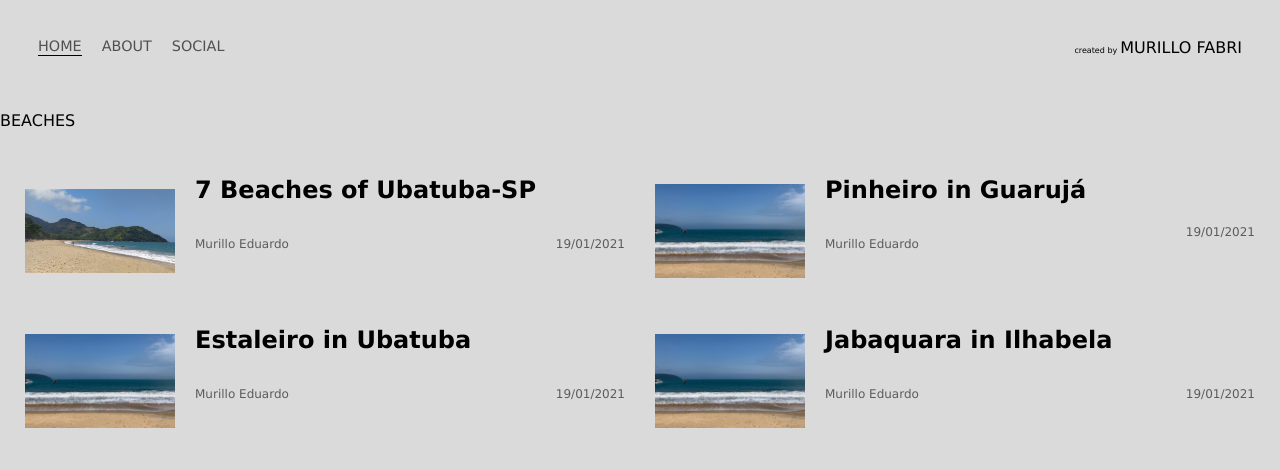
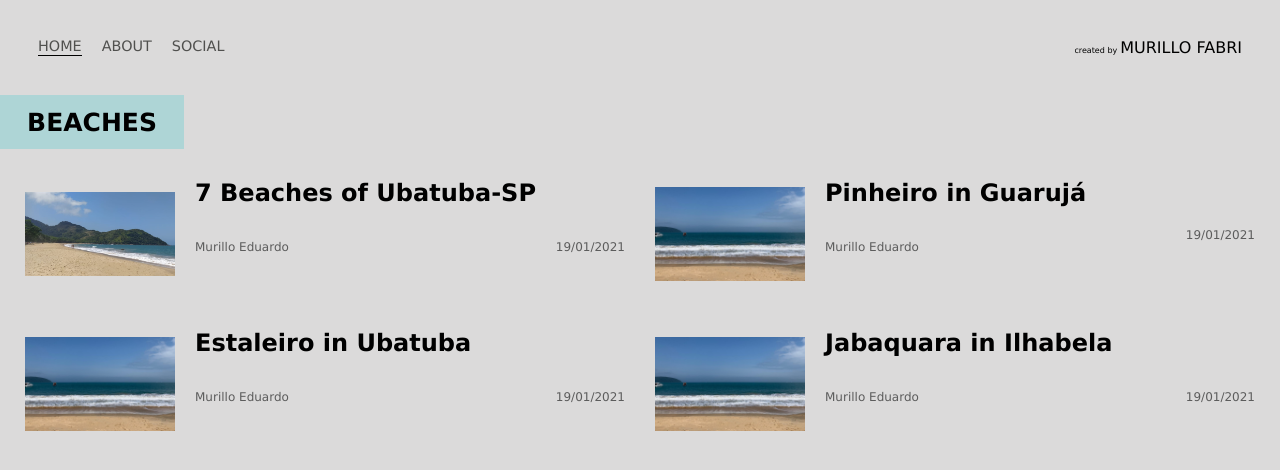
Before and after one commit to meduardo123/website_murillo, a plain HTML site: page html/beaches.html in a window 1280 px wide. Drawn offline with Linux system fonts and the light colour scheme.

Commit message:
Add files via upload

```diff
--- a/css/beaches.css
+++ b/css/beaches.css
@@ -1,7 +1,39 @@
-/*general*/
+/*general
+html{
+	-moz-osx-font-smoothing: grayscale;
+	-webkit-font-smoothing: antialiased;
+	font-size: 100%;
+	overflow-y: scroll;
+	-webkit-text-size-adjust: 50%;
+	-ms-text-size-adjust: 50%;
+}
+
+body{
+    text-rendering: optimizeLegibility;
+    overflow: hidden;
+    width: 100%;
+}*/
+
+.title{
+    justify-content: center;
+    padding: 2px;
+    background-color:rgb(174, 213, 214);
+    height: 50px;
+    width: 180px;
+    font-size: 25px;
+    display: flex;
+    font-weight: bold;
+
+}
+
+.title p{
+    align-self: center;
+}
+
+
 img{
     max-width: 100%;
-    max-height: 100%;
+    max-height: 90%;
     align-items: center;
 }
 
@@ -33,6 +65,7 @@ img{
 .img{
     display: flex;
     align-items: center;
+
 }
 
 .description{
```
